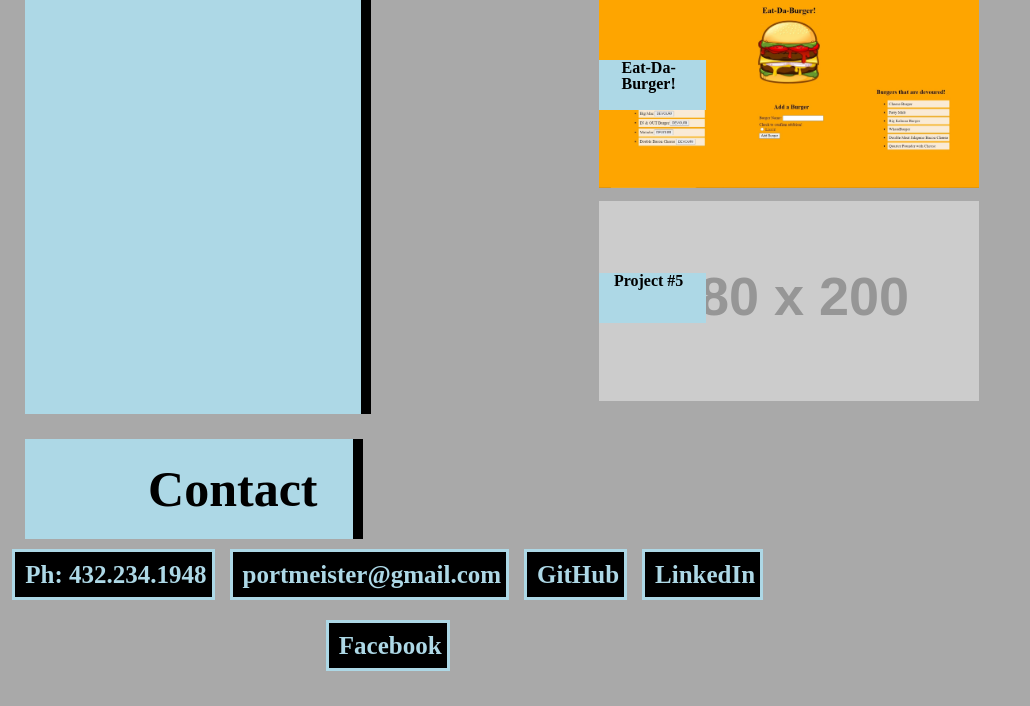
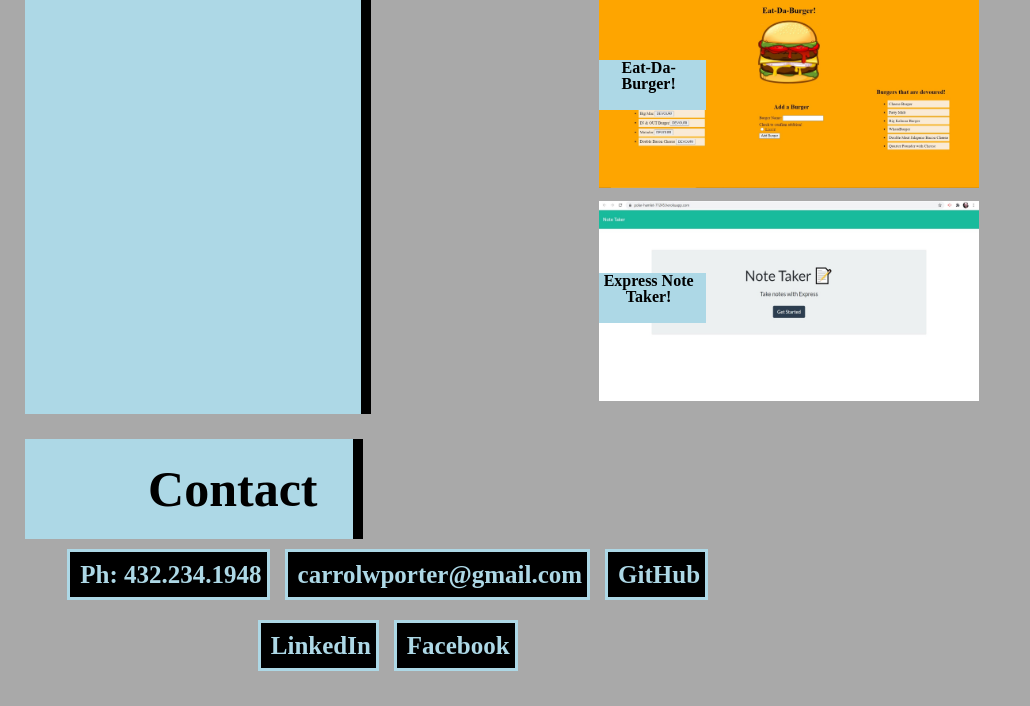
Before and after one commit to Portmeister/Portmeister.github.io, a plain HTML site: page index.html in a window 1280 px wide. Shown: the part 1587-2293 px from the top of the page, without its empty margins (0-1030 px from the left). Drawn offline with Linux system fonts and the light colour scheme; placeholder pictures from the web are drawn by us.

Commit message:
add note_taker link and image

```diff
--- a/index.html
+++ b/index.html
@@ -15,7 +15,7 @@
             <li><a href="#about-me" title="About Me">About</a></li>
             <li><a href="#work" title="Projects">Projects</a></li>
             <li><a href="#contact" title="Contact">Contact</a></li>
-            <li><a href="assets/images/CW Porter_Resume_2020 (2).pdf" title="Resume">Resume</a></li>
+            <li><a href="./assets/images/CW Porter_Resume_2021.pdf" title="Resume">Resume</a></li>
         </ul>
         <img src="assets/images/banner.jpg" alt="banner" />
     </header>
@@ -48,8 +48,8 @@
                     <h3>Eat-Da-Burger!</h3>
                 </div>
                 <div class="small">
-                    <a href="https://placeholder.com" target="_blank"><img src="https://via.placeholder.com/380x200" alt="placeholder" title="placeholder" /></a>
-                    <h3>Project #5</h3>
+                    <a href="https://polar-hamlet-71245.herokuapp.com/" target="_blank"><img src="./assets/images/note-taker.jpg" alt="placeholder" title="placeholder" /></a>
+                    <h3>Express Note Taker!</h3>
                 </div>
             </div>
         </section>
@@ -62,7 +62,7 @@
                 <h4>Ph: 432.234.1948</h4>
             </div>
             <div>
-                <h4>portmeister@gmail.com</h4>
+                <h4>carrolwporter@gmail.com</h4>
             </div>
             <div>
                 <h4><a href="https://github.com/Portmeister" target="_blank">GitHub</a></h4>
```
